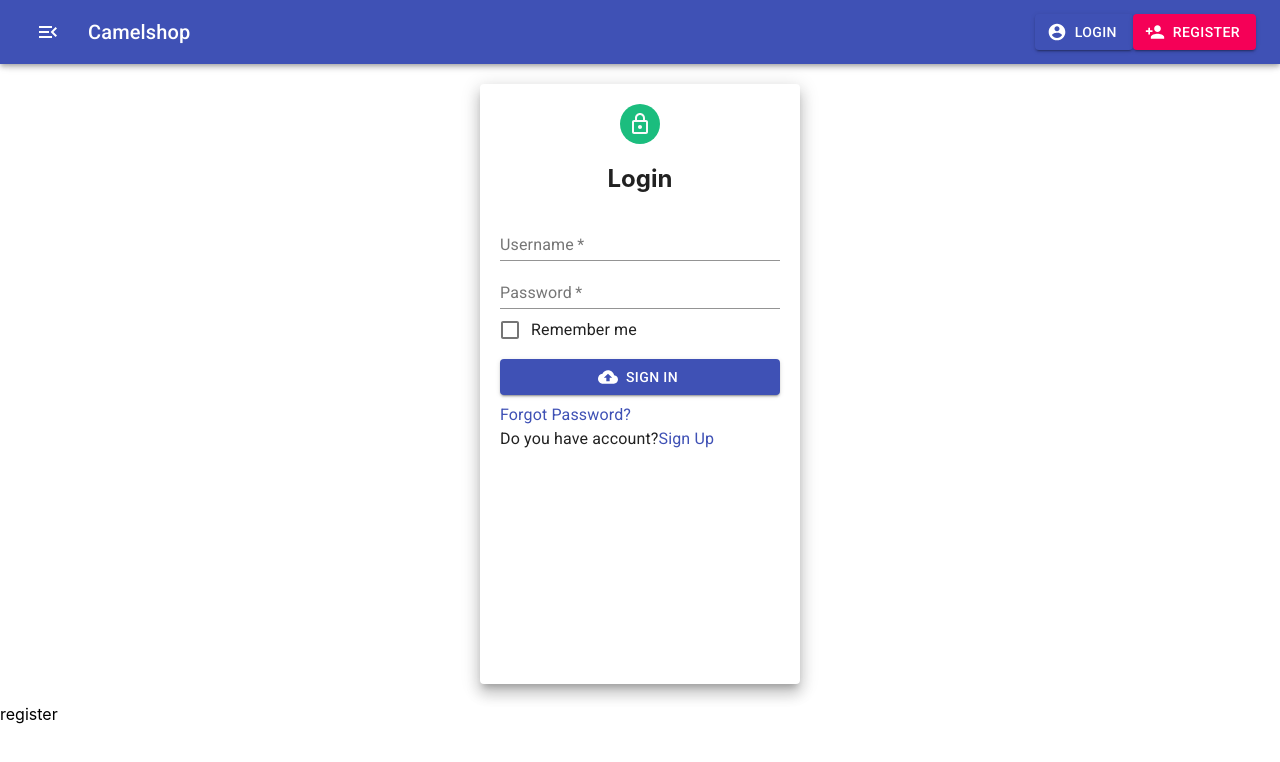
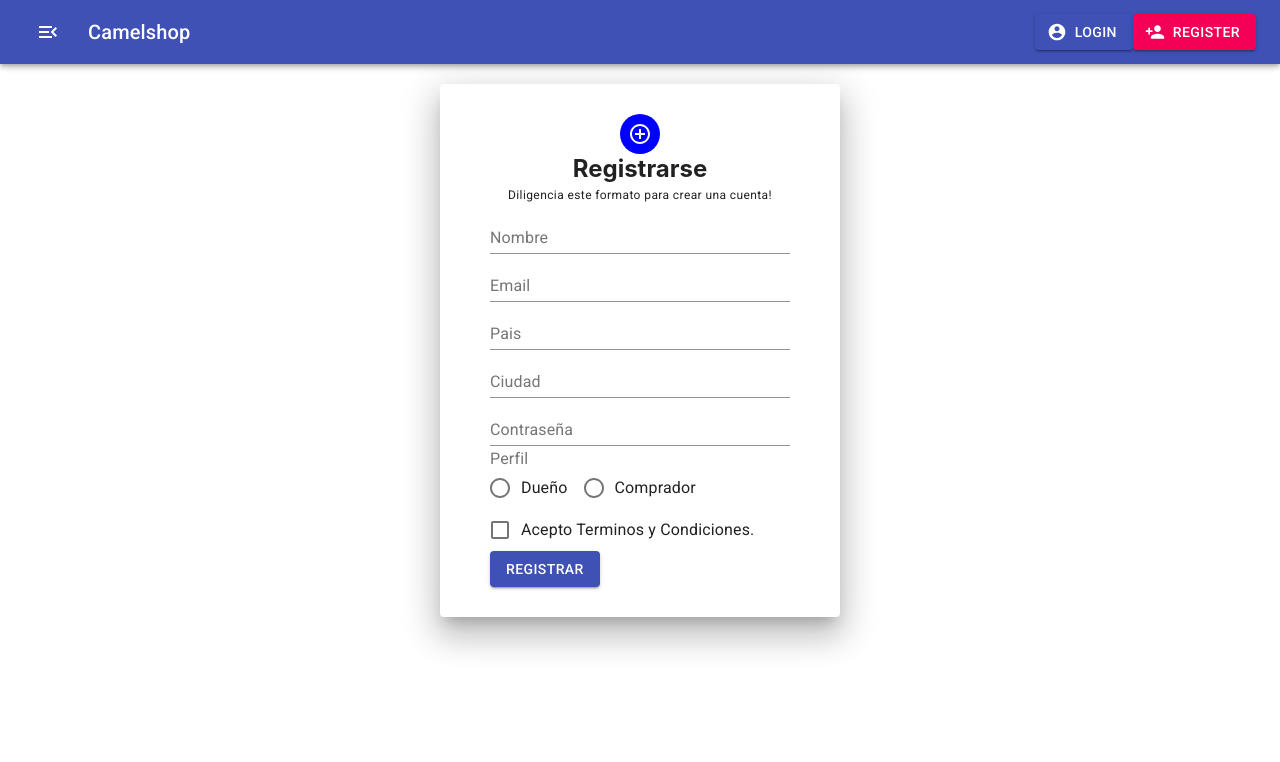
Before and after one commit to JuanOrtega1186/frontReact, a React (Create React App) app: page / in a window 1280 px wide. Shown: the top 762 px of the page. Built offline with nearby package versions, Linux system fonts and the light colour scheme.

Commit message:
Se genera RegisterPage

```diff
--- a/src/App.jsx
+++ b/src/App.jsx
@@ -13,7 +13,7 @@ function App() {
     <div className="App">
     <Navbar/>
     </div>
-    <Login/>
+    {/*<Login/>*/}
     <Register/>
     </ThemeProvider>
   );
--- a/src/Components/LoginPage.jsx
+++ b/src/Components/LoginPage.jsx
@@ -9,7 +9,7 @@ import CloudUploadIcon from '@material-ui/icons/CloudUpload';
 const Login=()=>{
 
     const paperStyle={padding :20, height :'70vh', width :280, margin:"20px auto"}
-    const avatarStyle={backgroundColor:'#1bbd7e'}
+    const avatarStyle={backgroundColor:'blue'}
     const btnstyle={margin:'8px 0'}
 
     return(
@@ -30,7 +30,7 @@ const Login=()=>{
                 </Typography>
                 <Typography> Do you have account?
                     <Link href="#">
-                            Sign Up
+                            Register
                     </Link>
                 </Typography>
             </Paper>
--- a/src/Components/RegisterPage.jsx
+++ b/src/Components/RegisterPage.jsx
@@ -1,9 +1,49 @@
 import React from 'react'
+import {Grid, Paper, Avatar, Typography, TextField, Button} from '@material-ui/core'
+import AddCircleOutlineOutlinedIcon from '@material-ui/icons/AddCircleOutlineOutlined';
+import Radio from '@material-ui/core/Radio';
+import RadioGroup from '@material-ui/core/RadioGroup';
+import FormControlLabel from '@material-ui/core/FormControlLabel';
+import FormControl from '@material-ui/core/FormControl';
+import FormLabel from '@material-ui/core/FormLabel';
+import Checkbox from '@material-ui/core/Checkbox';
 
 const RegisterPage = () => {
+const paperStyle={padding:'30px 50px', width:300, margin:"20px auto"}
+const headerStyle={margin:0}
+const avatarStyle={backgroundColor:'blue'}
+const marginTop = {marginTop:5}
+
     return (
         <div>
-            register
+            <Grid>
+                <Paper elevation={20} style={paperStyle}>
+                    <Grid align='center'>
+                        <Avatar style={avatarStyle}>
+                          <AddCircleOutlineOutlinedIcon/>
+                        </Avatar>
+                        <h2 style={headerStyle}>Registrarse</h2>
+                        <Typography variant='caption' gutterBottom>Diligencia este formato para crear una cuenta!</Typography>
+                    </Grid>
+                    <form>
+                        <TextField fullWidth label = 'Nombre' placeholder = 'Ingresa tu Nombre'/>
+                        <TextField fullWidth label = 'Email' placeholder = 'Ingresa tu Email'/>
+                        <TextField fullWidth label = 'Pais' placeholder = 'Ingresa tu Pais'/>
+                        <TextField fullWidth label = 'Ciudad' placeholder = 'Ingresa tu Ciudad'/>
+                        <TextField fullWidth label = 'Contraseña' placeholder = 'Ingresa tu Contraseña'/>
+                        <FormControl component="fieldset" style = {marginTop}>
+                        <FormLabel component="legend">Perfil</FormLabel>
+                            <RadioGroup aria-label="perfil" name="perfil" style={{display:'initial'}}>
+                                <FormControlLabel value="dueño" control={<Radio />} label="Dueño" />
+                                <FormControlLabel value="comprador" control={<Radio />} label="Comprador" />
+                            </RadioGroup>
+                        </FormControl>
+                        <FormControlLabel control={<Checkbox name="checkedA" />}
+                        label="Acepto Terminos y Condiciones."/>
+                        <Button type = 'submit' variant='contained' color = 'primary'>Registrar</Button>
+                    </form>
+                </Paper>
+            </Grid>
         </div>
     )
 }
```
